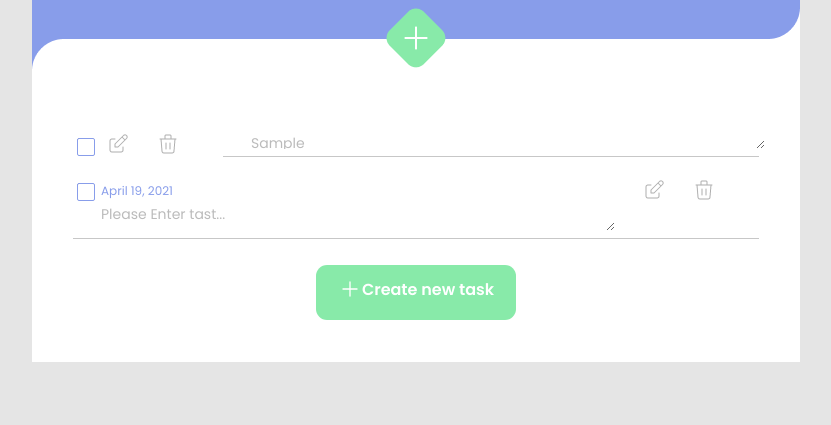
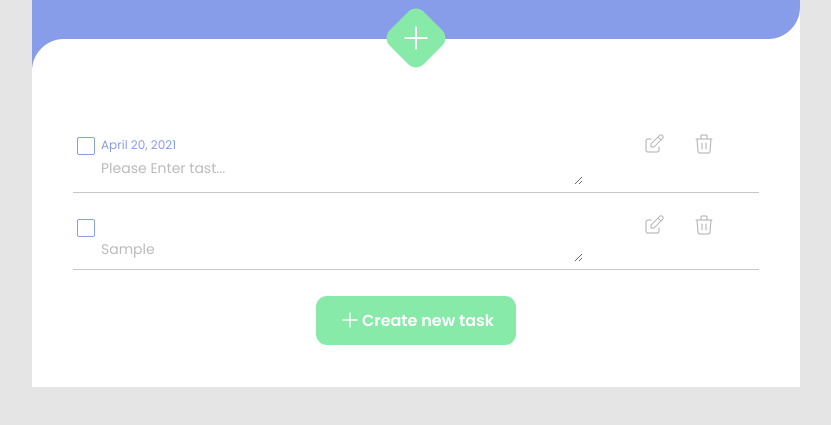
Before and after one commit to Sergey4334/Test-todo, a website built with webpack: page src/index.html in a window 1280 px wide. Both pictures are taken after typing "Sample" into the empty fields and a click on the button "Create new task". Shown: the part 177-602 px from the top of the page, without its empty margins (224-1055 px from the left). Built offline with nearby package versions, Linux system fonts and the light colour scheme.

Commit message:
Create block task

```diff
--- a/src/index.html
+++ b/src/index.html
@@ -37,9 +37,14 @@
         <div class="wrapper">
           <form class="form-task" name="addTask">
             <div class="list-task">
+              <div class="list-items">
                 <div class="form-item">
                   <div class="input-check">
-                  <input type="checkbox" class="custom-checkbox" name="check" />
+                    <input
+                      type="checkbox"
+                      class="custom-checkbox"
+                      name="check"
+                    />
                     <div class="date-now"></div>
                   </div>
                   <div class="input-edit">
@@ -56,6 +61,8 @@
                     style="height: 1em"
                     id="text"
                   ></textarea>
+                </div>
+              </div>
             </div>
             <div class="create-btn">
               <button type="submit" class="tast-btn">
@@ -86,7 +93,6 @@
                 Create new task
               </button>
             </div>
-            </div>
           </form>
         </div>
       </div>
--- a/src/js/main.js
+++ b/src/js/main.js
@@ -3,17 +3,6 @@ import "../index.html";
 import "../img/Frame.svg";
 //import $ from "jquery";
 
-const now = new Date(2021, 3, 19);
-const op = {
-  day: "numeric",
-  month: "long",
-  year: "numeric",
-};
-const resultDate = now.toLocaleString("en-US", op);
-const dateNow = document.querySelector(".form-item .input-check .date-now");
-const span = document.createElement("span");
-span.textContent = resultDate;
-dateNow.insertAdjacentElement("afterbegin", span);
 // console.log(span);
 
 //Resise TextArea
@@ -70,6 +59,25 @@ const tasks = [
     return acc;
   }, {});
 
+  function dateI() {
+    const now = new Date();
+    const op = {
+      day: "numeric",
+      month: "long",
+      year: "numeric",
+    };
+    const resultDate = now.toLocaleString("en-US", op);
+    const dateNow = document.querySelectorAll(".date-now");
+    dateNow.forEach(function (item) {
+      const span = document.createElement("span");
+      span.textContent = resultDate;
+      item.appendChild(span);
+      console.log(item);
+    });
+    return;
+  }
+  dateI();
+
   const form = document.forms["addTask"];
   const inputTask = form.elements["task"];
   const listContainer = document.querySelector(".list-task");
@@ -93,9 +101,12 @@ const tasks = [
   }
 
   function listItemTemplate({ _id, title } = {}) {
+    const fragmentItems = document.createElement("div");
+    fragmentItems.classList.add("list-items");
+    fragmentItems.setAttribute("data-task-id", _id);
+
     const formItem = document.createElement("div");
     formItem.classList.add("form-item");
-    formItem.setAttribute("data-task-id", _id);
 
     const inputCheck = document.createElement("div");
     inputCheck.classList.add("input-check");
@@ -103,6 +114,7 @@ const tasks = [
     const checkbox = document.createElement("input");
     checkbox.classList.add("custom-checkbox");
     checkbox.setAttribute("type", "checkbox");
+
     const datenow = document.createElement("div");
     datenow.classList.add("date-now");
 
@@ -125,7 +137,7 @@ const tasks = [
     const TextArea = document.createElement("textarea");
     TextArea.classList.add("task-input");
     TextArea.id = "text";
-    TextArea.setAttribute("placeholder", title);
+    TextArea.textContent = title;
     TextArea.setAttribute("name", "task");
     TextArea.setAttribute("row", "1");
     inputform.appendChild(TextArea);
@@ -133,9 +145,10 @@ const tasks = [
     //* Добавляем елементы в наш список LI
     formItem.appendChild(inputCheck);
     formItem.appendChild(inputedit);
-    formItem.appendChild(inputform);
+    fragmentItems.appendChild(formItem);
+    fragmentItems.appendChild(inputform);
 
-    return formItem;
+    return fragmentItems;
   }
 
   //Form Sumit Fu
@@ -148,14 +161,13 @@ const tasks = [
     }
     const task = createNewTask(titleValue);
     const listItem = listItemTemplate(task);
-    listContainer.insertAdjacentElement("afterbegin", listItem);
+    listContainer.insertAdjacentElement("beforeend", listItem);
     form.reset();
   }
 
-  function createNewTask(title, body) {
+  function createNewTask(title) {
     const newTask = {
       title,
-      body,
       completed: false,
       _id: `task-${Math.random()}`,
     };
@@ -183,3 +195,5 @@ const tasks = [
     }
   }
 })(tasks);
+
+//console.log(dateNow);
--- a/src/scss/main.scss
+++ b/src/scss/main.scss
@@ -137,7 +137,7 @@ input[type="checkbox"]:checked {
   color: #bbbbbb;
   font-family: "Poppins";
   font-size: 14px;
-  max-width: 512px;
+  width: 70%;
   margin-left: 26px;
   text-align: left;
   overflow: hidden;
@@ -212,10 +212,9 @@ input[type="checkbox"]:checked::after {
   border-bottom: 1px solid #c7c7c7;
 }
 .task-input {
-  width: 100%;
   outline: none;
   border: none;
-  height: 1em;
+  height: 1.5em;
 }
 //Button create Task
 .create-btn {
@@ -237,3 +236,20 @@ input[type="checkbox"]:checked::after {
   margin-top: 26px;
   display: flex;
 }
+.tast-btn span {
+  transition: 0.5s;
+  -webkit-transition: 0.5s;
+  -moz-transition: 0.5s;
+  -ms-transition: 0.5s;
+  -o-transition: 0.5s;
+  display: block;
+  width: 24px;
+  height: 24px;
+}
+.tast-btn:hover span {
+  transform: rotate(90deg);
+  -webkit-transform: rotate(90deg);
+  -moz-transform: rotate(90deg);
+  -ms-transform: rotate(90deg);
+  -o-transform: rotate(90deg);
+}
```
Lines whose indentation alone changed are shown as unchanged.
